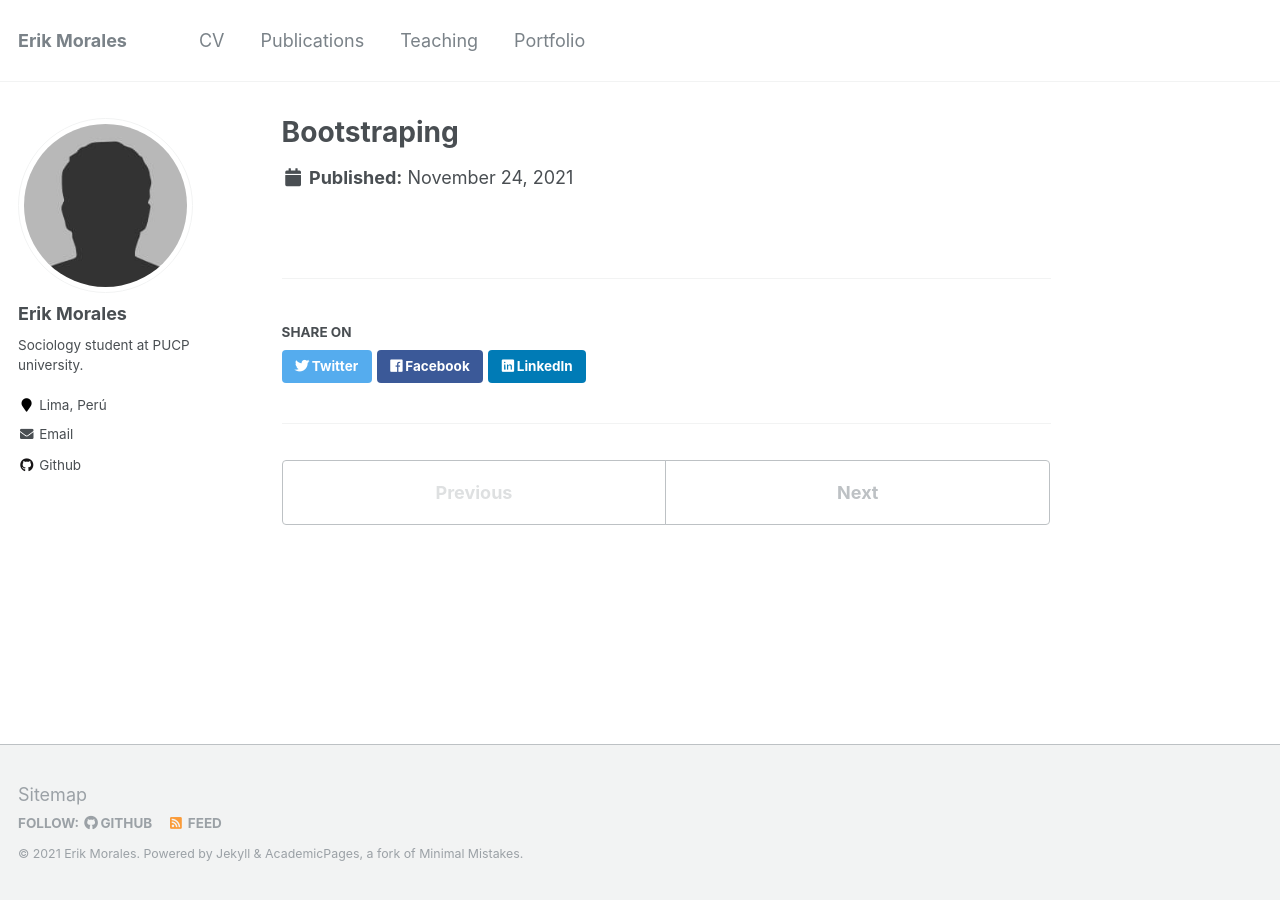
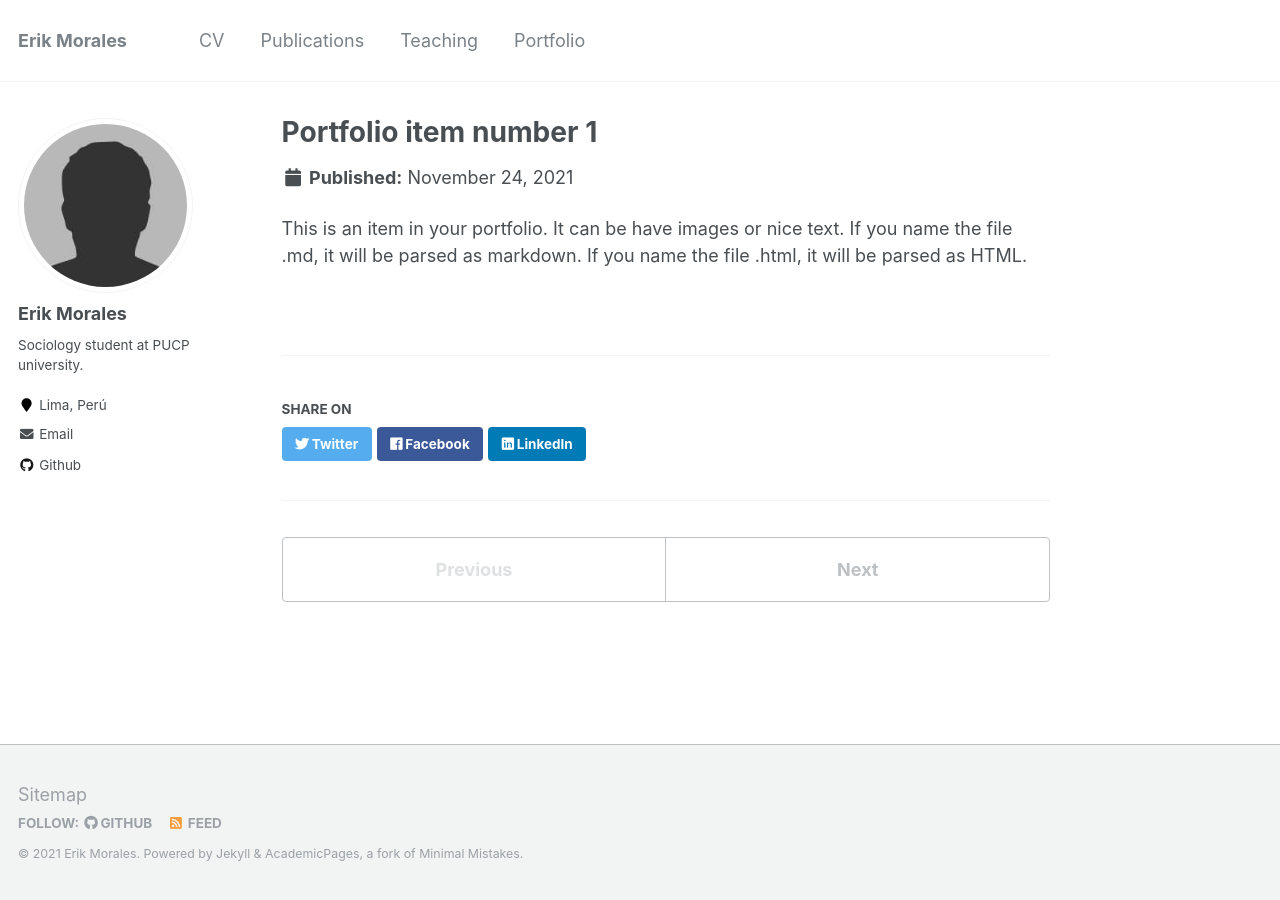
Before and after one commit to HaloReach2552/Brando.fold.github.io, a Jekyll site: the page built from _portfolio/portfolio-1.md, in a window 1280 px wide. Built offline with Jekyll 4.4.1, drawn with Linux system fonts in a browser that asks for light colours.

Commit message:
Update portfolio-1.md

```diff
--- a/_portfolio/portfolio-1.md
+++ b/_portfolio/portfolio-1.md
@@ -1,6 +1,7 @@
 ---
-title: "Bootstraping"
-excerpt: "In this part of the code I created, I am going to explain how the bootstrap method is useful to make estimations on Standar Errors and more. For futher information visit this link I leaved"
-excerpt1: "Short description of portfolio item number 2 <br/><img src='/images/500x300.png'>"
+title: "Portfolio item number 1"
+excerpt: "Short description of portfolio item number 1<br/><img src='/images/500x300.png'>"
 collection: portfolio
 ---
+
+This is an item in your portfolio. It can be have images or nice text. If you name the file .md, it will be parsed as markdown. If you name the file .html, it will be parsed as HTML.
```
